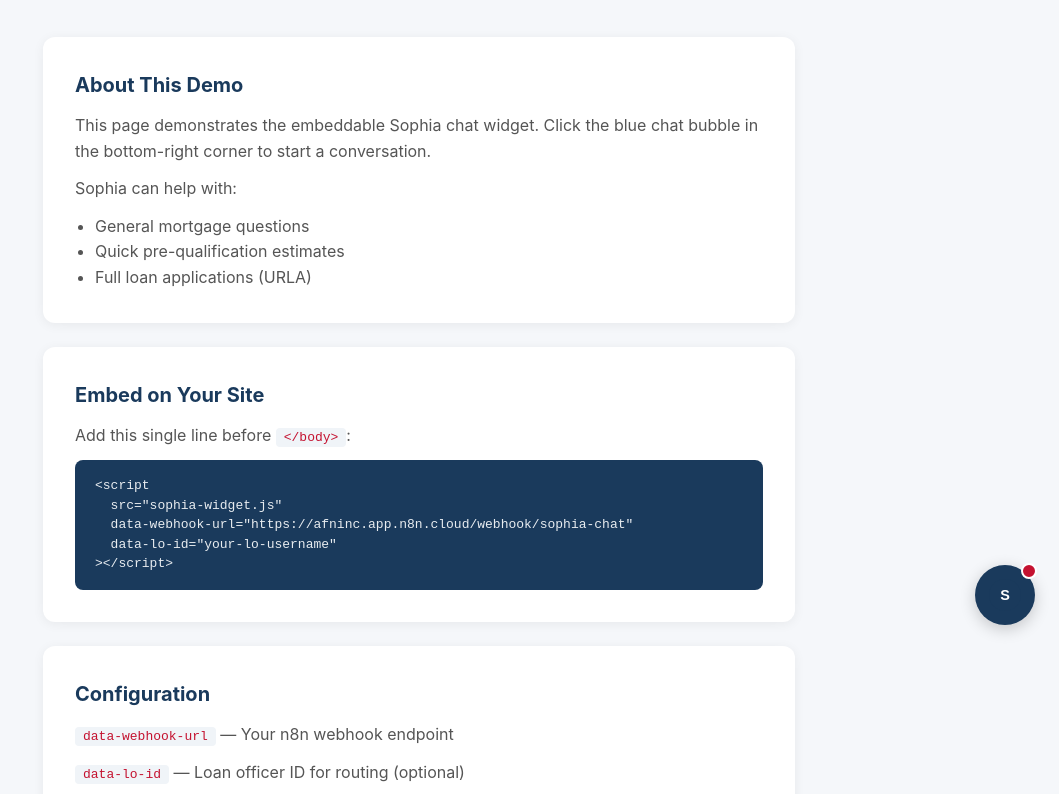
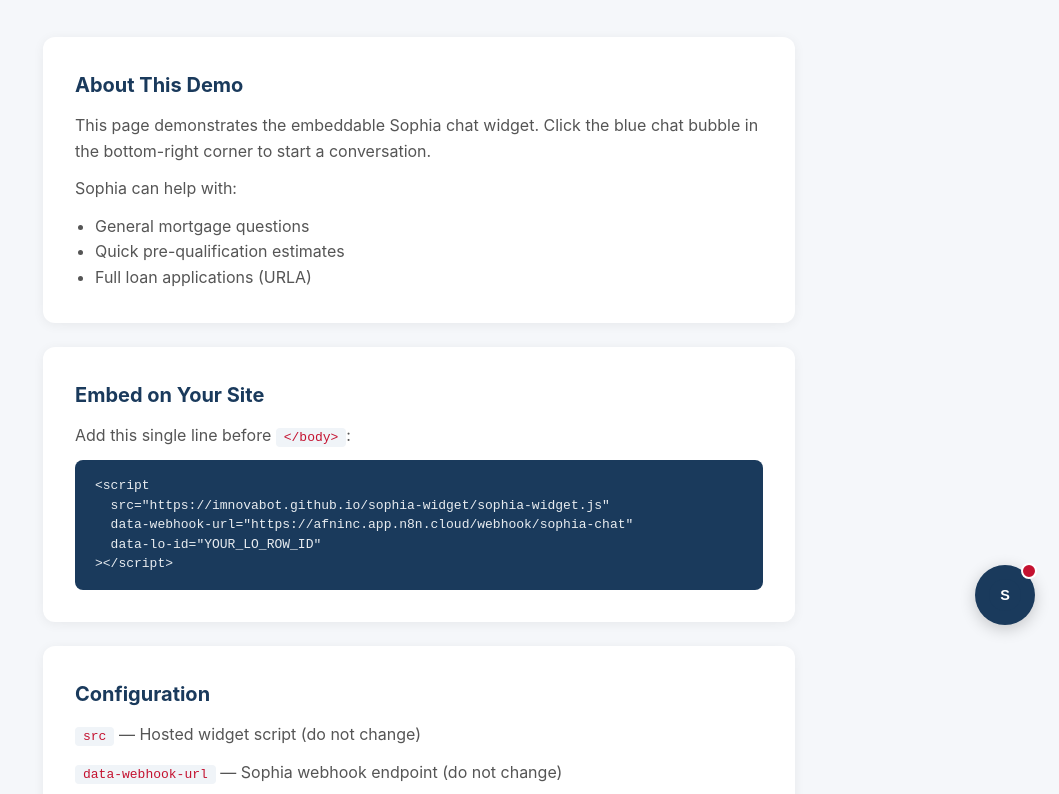
Before and after one commit to ImNovaBot/sophia-widget, a plain HTML site: page index.html in a window 1280 px wide. Shown: the part 151-945 px from the top of the page, without its empty margins (221-1280 px from the left). Drawn offline with Linux system fonts and the light colour scheme.

Commit message:
Update embed instructions with hosted URL and row ID

```diff
--- a/index.html
+++ b/index.html
@@ -56,16 +56,17 @@
       <h2>Embed on Your Site</h2>
       <p>Add this single line before <code>&lt;/body&gt;</code>:</p>
       <pre>&lt;script
-  src="sophia-widget.js"
+  src="https://imnovabot.github.io/sophia-widget/sophia-widget.js"
   data-webhook-url="https://afninc.app.n8n.cloud/webhook/sophia-chat"
-  data-lo-id="your-lo-username"
+  data-lo-id="YOUR_LO_ROW_ID"
 &gt;&lt;/script&gt;</pre>
     </div>
 
     <div class="card">
       <h2>Configuration</h2>
-      <p><code>data-webhook-url</code> — Your n8n webhook endpoint</p>
-      <p><code>data-lo-id</code> — Loan officer ID for routing (optional)</p>
+      <p><code>src</code> — Hosted widget script (do not change)</p>
+      <p><code>data-webhook-url</code> — Sophia webhook endpoint (do not change)</p>
+      <p><code>data-lo-id</code> — <strong>Required.</strong> The loan officer's row ID from the LO Lookup table. Contact your admin for your ID.</p>
     </div>
 
     <div class="arrow">
```
